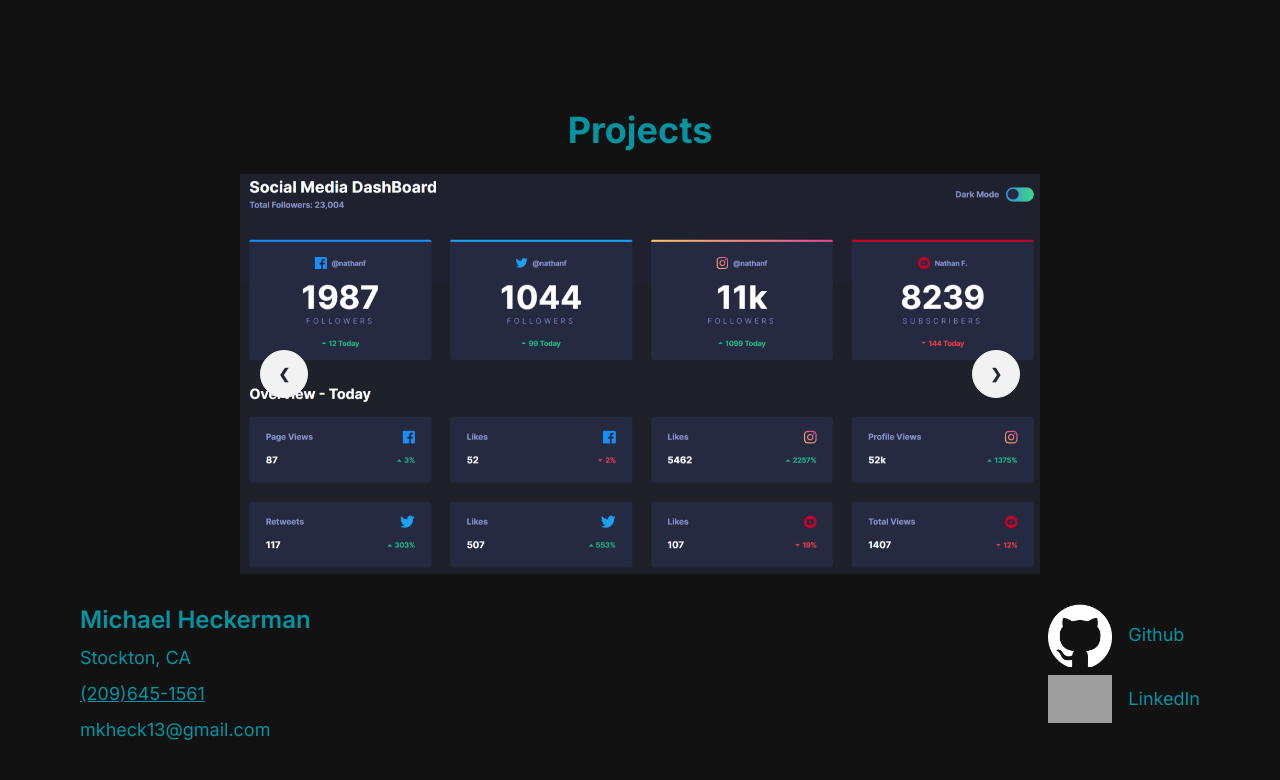
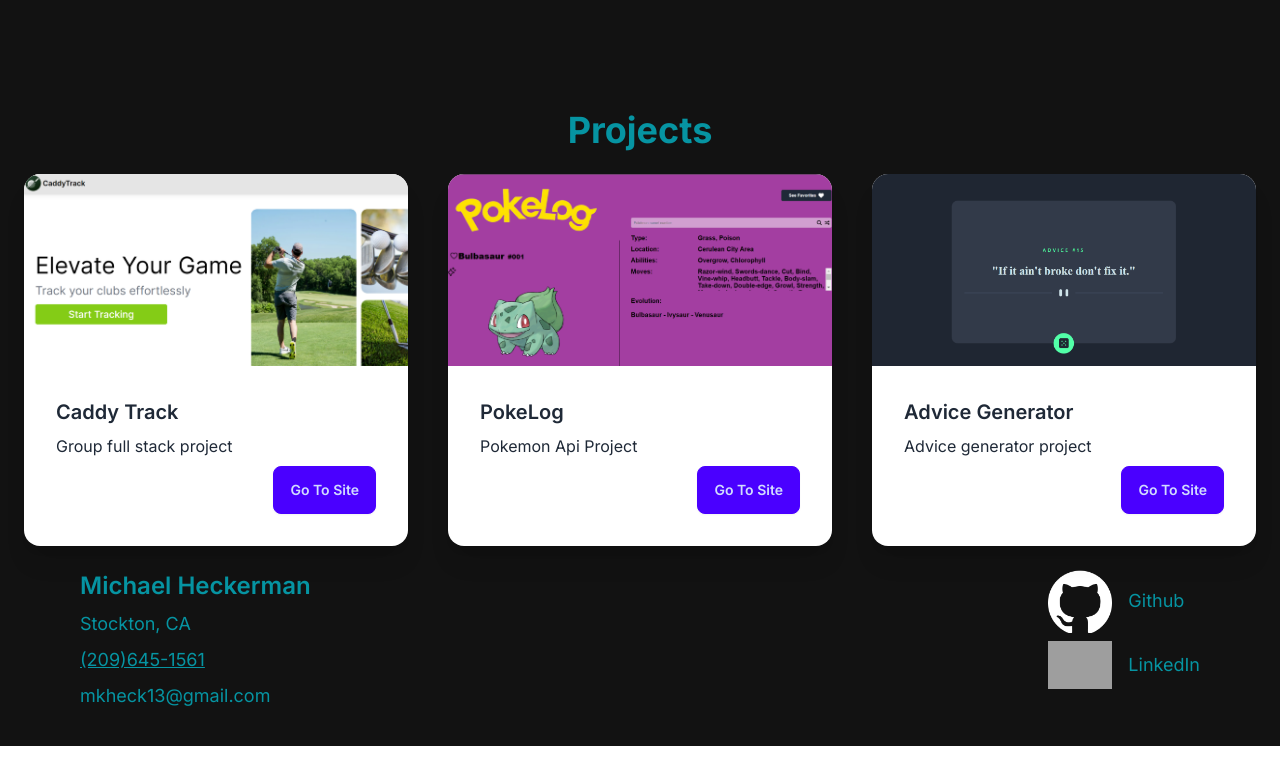
Before and after one commit to mkheck13/portfolio, a Next.js app: page / in a window 1280 px wide. Shown: the part 660-1440 px from the top of the page. After the commit the page ends 1406 px from the top, so only its background shows below. Built offline with nearby package versions, Linux system fonts and the light colour scheme; grey boxes are pictures that could not be loaded.

Commit message:
Projects updated

```diff
--- a/src/Components/ProjectsComponent.tsx
+++ b/src/Components/ProjectsComponent.tsx
@@ -3,10 +3,10 @@
 
 import React from 'react'
 import Image from "next/image";
-import dash from '../Assets/dash.png'
+
 import advice from '../Assets/advice.png'
 import pokelog from '../Assets/pokelog.png'
-import tipclac from '../Assets/tipcalc.png'
+
 import caddyTrack from '../Assets/caddyTrack.png'
 
 const ProjectsComponent = () => {
@@ -15,75 +15,52 @@ const ProjectsComponent = () => {
      <h1 id="projects" className="text-center pt-12 fontlife font-bold text-4xl text-teal-500">Projects</h1>
      <br />
 
-     <div className='mx-60'>
+     <div className='flex grid-flow-row-dense  justify-between mx-6'>
 
-     <div className="carousel w-full">
-
-
-  <div id="slide1" className="carousel-item relative w-full">
-  <a href="https://socialmediadashboard-sage.vercel.app/" target='_blank'>
-    <Image src={dash} className='w-full' alt="social media dashboard"/>
-  </a>
-    <div className="absolute flex justify-between transform -translate-y-1/2 left-5 right-5 top-1/2">
-      <a href="#slide5" className="btn btn-circle">❮</a>
-      <a href="#slide2" className="btn btn-circle">❯</a>
+     <div className="card w-96 bg-base-100 shadow-xl">
+  <figure><Image src={caddyTrack} className='w-full' alt="full stack app"/></figure>
+  <div className="card-body">
+    <h2 className="card-title">Caddy Track</h2>
+    <p>Group full stack project</p>
+    <div className="card-actions justify-end">
+    <a href="https://caddytrackfrontend.vercel.app/" target='_blank'>
+    <button className="btn btn-primary" >Go To Site</button>
+    </a>
     </div>
   </div>
+</div>
 
-
-  <div id="slide2" className="carousel-item relative w-full">
-    <a href="https://advicegentwo.vercel.app/" target='_blank'>
-      <Image src={advice} className='w-full' alt="social media dashboard"/>
-    </a>
-
-    <div className="absolute flex justify-between transform -translate-y-1/2 left-5 right-5 top-1/2">
-      <a href="#slide1" className="btn btn-circle">❮</a>
-      <a href="#slide3" className="btn btn-circle">❯</a>
+<div className="card w-96 bg-base-100 shadow-xl">
+  <figure><Image src={pokelog} className='w-full' alt="pokemon project" /></figure>
+  <div className="card-body">
+    <h2 className="card-title">PokeLog</h2>
+    <p>Pokemon Api Project</p>
+    <div className="card-actions justify-end">
+    <a href="https://pokerebuild.vercel.app/" target='_blank'>
+    <button className="btn btn-primary">Go To Site</button>
+      </a>
     </div>
   </div>
-
-  <div id="slide3" className="carousel-item relative w-full">
-  <a href="https://pokerebuild.vercel.app/" target='_blank'>
-      <Image src={pokelog} className='w-full' alt="social media dashboard"/>
-    </a>
-
-    <div className="absolute flex justify-between transform -translate-y-1/2 left-5 right-5 top-1/2">
-      <a href="#slide2" className="btn btn-circle">❮</a>
-      <a href="#slide4" className="btn btn-circle">❯</a>
-    </div>
-  </div>
-
-  <div id="slide4" className="carousel-item relative w-full">
-  <a href="https://tipcalculator-kappa.vercel.app/" target='_blank'>
-      <Image src={tipclac} className='w-full' alt="social media dashboard"/>
-    </a>
-
-    <div className="absolute flex justify-between transform -translate-y-1/2 left-5 right-5 top-1/2">
-      <a href="#slide3" className="btn btn-circle">❮</a>
-      <a href="#slide5" className="btn btn-circle">❯</a>
-    </div>
-  </div>
-
-  <div id="slide5" className="carousel-item relative w-full">
-<a href="https://caddytrackfrontend.vercel.app/" target='_blank'>
-      <Image src={caddyTrack} className='w-full' alt="social media dashboard"/>
-    </a>
-
-    <div className="absolute flex justify-between transform -translate-y-1/2 left-5 right-5 top-1/2">
-      <a href="#slide4" className="btn btn-circle">❮</a>
-      <a href="#slide1" className="btn btn-circle">❯</a>
-    </div>
-  </div>
-
-
-
 </div>
 
 
 
 
 
+<div className="card w-96 bg-base-100 shadow-xl">
+  <figure><Image src={advice} className='w-full' alt="advice generator"/></figure>
+  <div className="card-body">
+    <h2 className="card-title">Advice Generator</h2>
+    <p>Advice generator project</p>
+    <div className="card-actions justify-end">
+    <a href="https://advicegentwo.vercel.app/" target='_blank'>
+    <button className="btn btn-primary">Go To Site</button>
 
+      </a>
+
+    </div>
+  </div>
+</div>
 
 
      </div>
```
